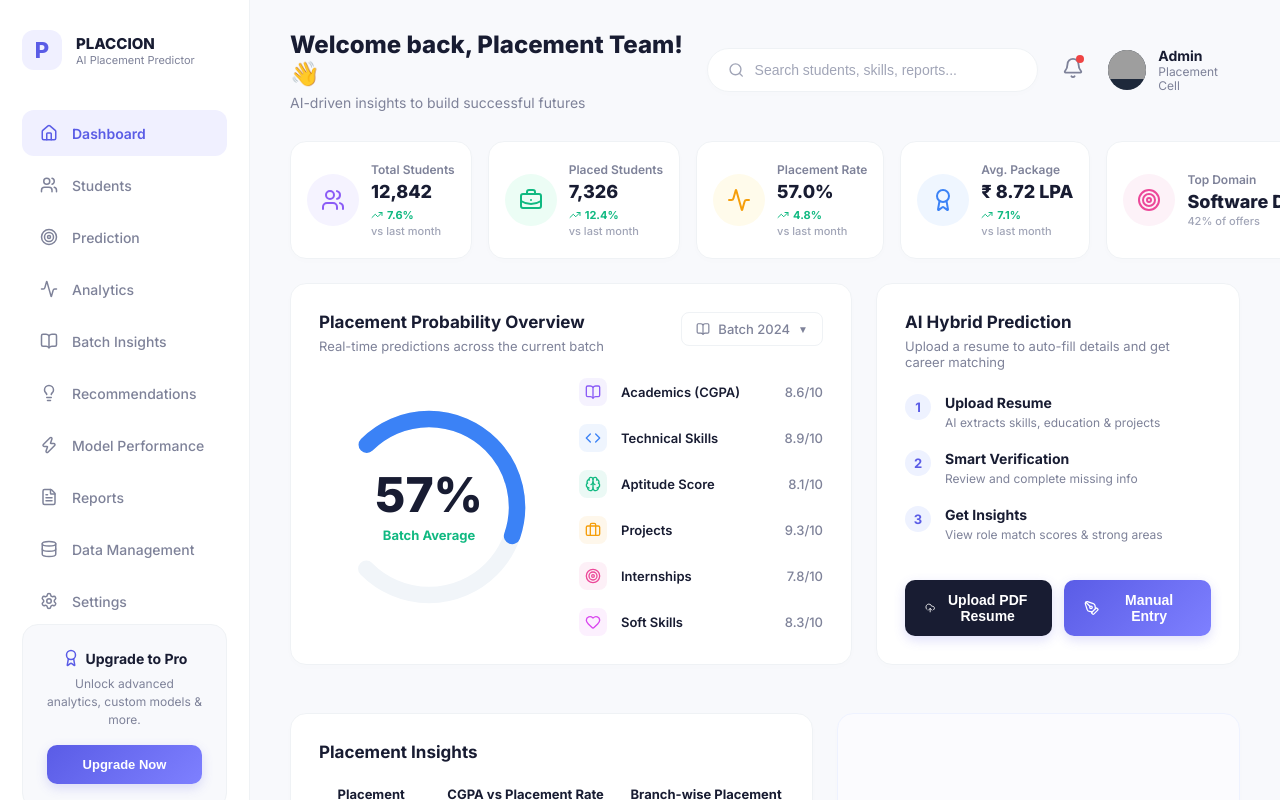
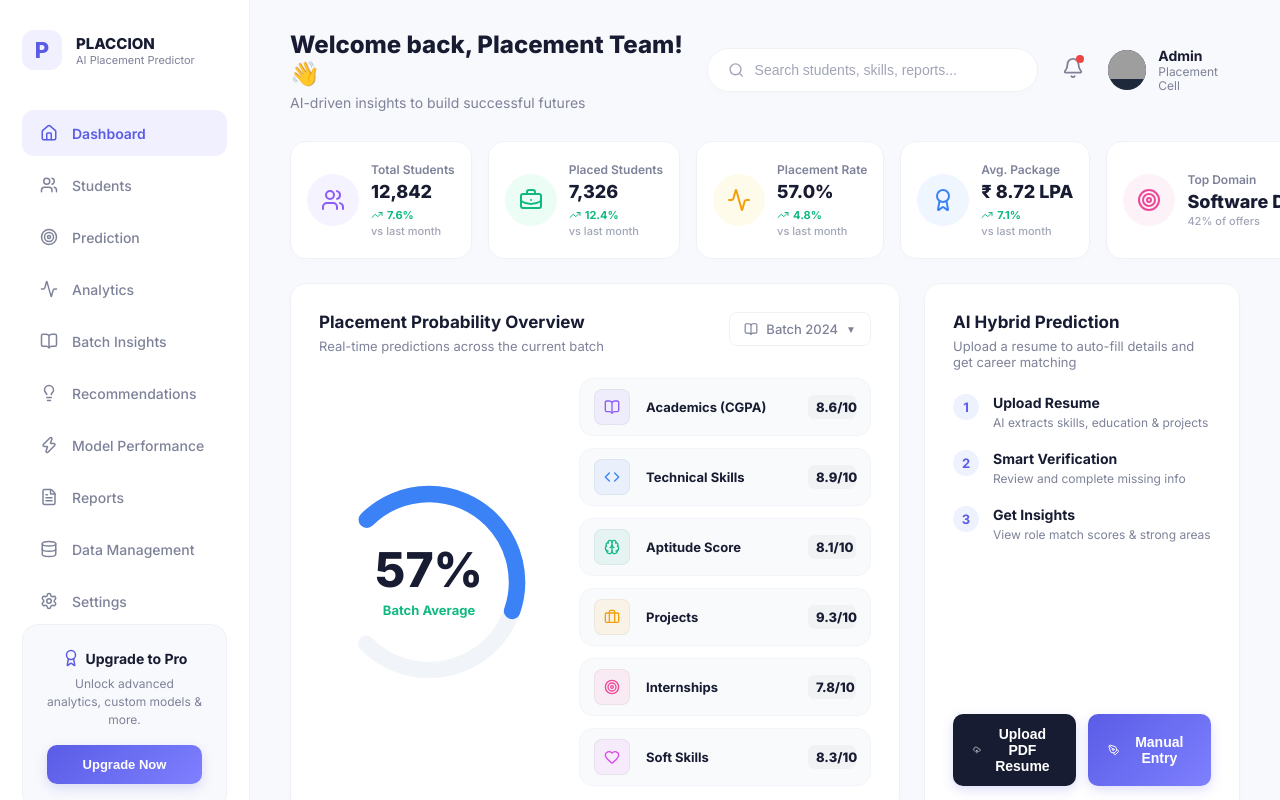
Before and after one commit to Mehak2513kaur/PLACCION, a React app in the folder frontend/: page / in a window 1280 px wide. Built offline with nearby package versions, Linux system fonts and the light colour scheme; grey boxes are pictures that could not be loaded; the HTML template or start-up script is replaced by a standard one.

Commit message:
Enhance UI styles for skills and students table

```diff
--- a/frontend/src/App.css
+++ b/frontend/src/App.css
@@ -122,13 +122,75 @@ body { font-family: 'Inter', sans-serif; background: var(--bg-main); color: var(
 }
 
 /* Skills List */
-.skills-list { flex: 1; display: flex; flex-direction: column; gap: 18px; }
-.skill-row { display: flex; align-items: center; font-size: 13px; font-weight: 600; }
-.skill-icon { margin-right: 14px; }
-.skill-label { width: 130px; color: var(--text-dark); }
-.skill-bar { flex: 1; height: 6px; background: #f1f5f9; border-radius: 4px; margin: 0 16px; overflow: hidden;}
-.skill-fill { height: 100%; border-radius: 4px; }
-.skill-val { width: 40px; text-align: right; color: var(--text-gray); font-weight: 500;}
+.skills-list {
+  display: flex;
+  flex-direction: column;
+  gap: 12px;
+  flex: 1;
+}
+
+.skill-row {
+  display: flex;
+  align-items: center;
+  gap: 16px;
+  background: #f8fafc;
+  padding: 10px 14px;
+  border-radius: 14px;
+  border: 1px solid #f1f5f9;
+  transition: all 0.3s cubic-bezier(0.4, 0, 0.2, 1);
+  cursor: default;
+}
+
+.skill-row:hover {
+  transform: translateX(6px);
+  background: #ffffff;
+  border-color: #e2e8f0;
+  box-shadow: 0 10px 25px -5px rgba(0, 0, 0, 0.05), 0 8px 10px -6px rgba(0, 0, 0, 0.01);
+}
+
+.skill-icon {
+  width: 36px;
+  height: 36px;
+  border-radius: 10px;
+  display: flex;
+  align-items: center;
+  justify-content: center;
+  box-shadow: inset 0 0 0 1px rgba(0,0,0,0.05);
+}
+
+.skill-label {
+  width: 130px;
+  font-size: 13px;
+  font-weight: 700;
+  color: var(--text-dark);
+}
+
+.skill-bar {
+  flex: 1;
+  height: 8px;
+  background: #e2e8f0;
+  border-radius: 4px;
+  overflow: hidden;
+  box-shadow: inset 0 1px 2px rgba(0,0,0,0.05);
+}
+
+.skill-fill {
+  height: 100%;
+  border-radius: 4px;
+  transition: width 1s cubic-bezier(0.4, 0, 0.2, 1);
+  box-shadow: 0 0 8px rgba(255,255,255,0.2) inset;
+}
+
+.skill-val {
+  font-size: 13px;
+  font-weight: 800;
+  color: var(--text-dark);
+  width: 48px;
+  text-align: right;
+  background: rgba(0,0,0,0.03);
+  padding: 4px 8px;
+  border-radius: 6px;
+}
 
 /* Prediction Action */
 .action-illustration {
@@ -286,3 +348,60 @@ body { font-family: 'Inter', sans-serif; background: var(--bg-main); color: var(
   border-radius: 4px;
   transition: width 1s ease-out;
 }
+/* Students Table */
+.table-container {
+  overflow-x: auto;
+  border-radius: 12px;
+  border: 1px solid #f1f5f9;
+}
+.students-table {
+  width: 100%;
+  border-collapse: collapse;
+  text-align: left;
+  background: white;
+}
+.students-table th {
+  padding: 16px;
+  font-size: 12px;
+  font-weight: 700;
+  color: var(--text-gray);
+  background: #f8fafc;
+  text-transform: uppercase;
+  letter-spacing: 0.5px;
+  border-bottom: 2px solid #f1f5f9;
+}
+.students-table td {
+  padding: 16px;
+  border-bottom: 1px solid #f1f5f9;
+  vertical-align: middle;
+}
+.students-table tr:hover td {
+  background: #f8fafc;
+}
+.branch-badge {
+  background: #f1f5f9;
+  color: #475569;
+  padding: 4px 10px;
+  border-radius: 6px;
+  font-size: 11px;
+  font-weight: 700;
+  letter-spacing: 0.5px;
+}
+.status-badge {
+  padding: 4px 12px;
+  border-radius: 20px;
+  font-size: 11px;
+  font-weight: 700;
+}
+.status-badge.placed {
+  background: #dcfce7;
+  color: #166534;
+}
+.status-badge.unplaced {
+  background: #fef9c3;
+  color: #854d0e;
+}
+.status-badge.at-risk {
+  background: #fee2e2;
+  color: #991b1b;
+}
```
